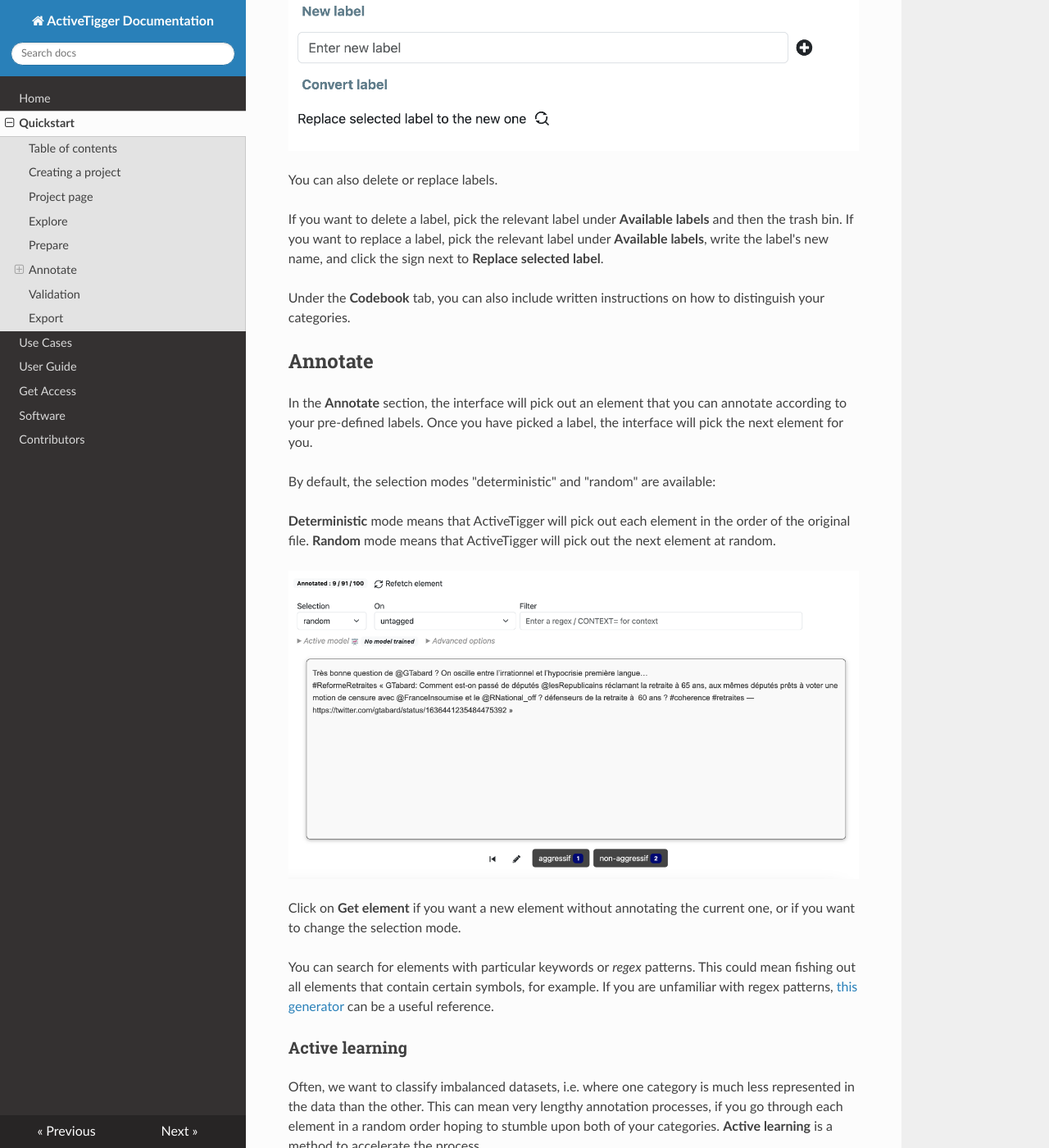
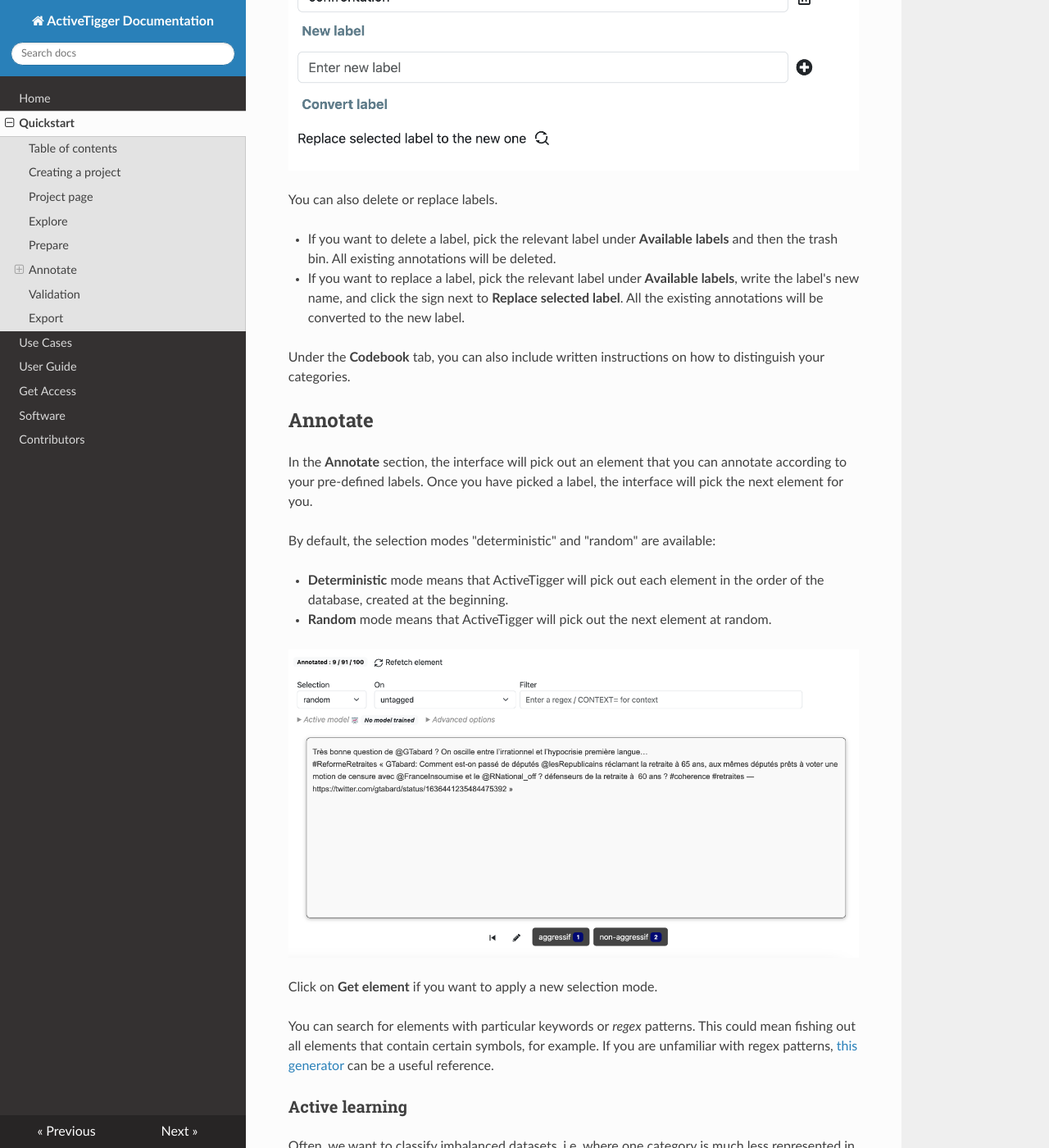
Before and after one commit to emilienschultz/activetigger, an MkDocs documentation site: the page built from docs/quickstart.md, in a window 1280 px wide and 1400 px high, scrolled down 3671 px. Shown: the whole window at 82% size. Built offline with MkDocs 1.6.1, drawn with Linux system fonts in a browser that asks for light colours; nearby versions of some CDN libraries; some of the changed text lies outside the part shown.

Commit message:
update doc

```diff
--- a/docs/quickstart.md
+++ b/docs/quickstart.md
@@ -24,7 +24,7 @@
 
 Optionally, if the file has already been annotated or contains important context elements that you want to see while annotating (for example the author, the date, the publication...), you can specify the relevant columns here.
 
-Specify the number of elements you want to annotate in the training set. For the moment, you cannot add additional elements later, you will need to create a new project.
+Specify the number of elements you want to annotate in the training set. For the moment, you cannot add additional elements later, you will need to create a new project. Elements are picked randomly in the uploaded file, prioritizing elements that have already been annotated if any.
 
 Importing a test set is not mandatory. Further down the line, if you would like to validate your model on a test set, this will be possible at a later stage.
 
@@ -63,8 +63,8 @@
 
 You can also delete or replace labels.
 
-If you want to delete a label, pick the relevant label under **Available labels** and then the trash bin.
-If you want to replace a label, pick the relevant label under **Available labels**, write the label's new name, and click the sign next to **Replace selected label**.
+- If you want to delete a label, pick the relevant label under **Available labels** and then the trash bin. All existing annotations will be deleted.
+- If you want to replace a label, pick the relevant label under **Available labels**, write the label's new name, and click the sign next to **Replace selected label**. All the existing annotations will be converted to the new label.
 
 Under the **Codebook** tab, you can also include written instructions on how to distinguish your categories.
 
@@ -74,12 +74,12 @@
 
 By default, the selection modes "deterministic" and "random" are available:
 
-**Deterministic** mode means that ActiveTigger will pick out each element in the order of the original file.
-**Random** mode means that ActiveTigger will pick out the next element at random.
+- **Deterministic** mode means that ActiveTigger will pick out each element in the order of the database, created at the beginning.
+- **Random** mode means that ActiveTigger will pick out the next element at random.
 
 ![Overview of the Annotation tab](img/randomannotation.png)
 
-Click on **Get element** if you want a new element without annotating the current one, or if you want to change the selection mode.
+Click on **Get element** if you want to apply a new selection mode.
 
 You can search for elements with particular keywords or _regex_ patterns. This could mean fishing out all elements that contain certain symbols, for example. If you are unfamiliar with regex patterns, [this generator](https://regex-generator.olafneumann.org/) can be a useful reference.
 
```
